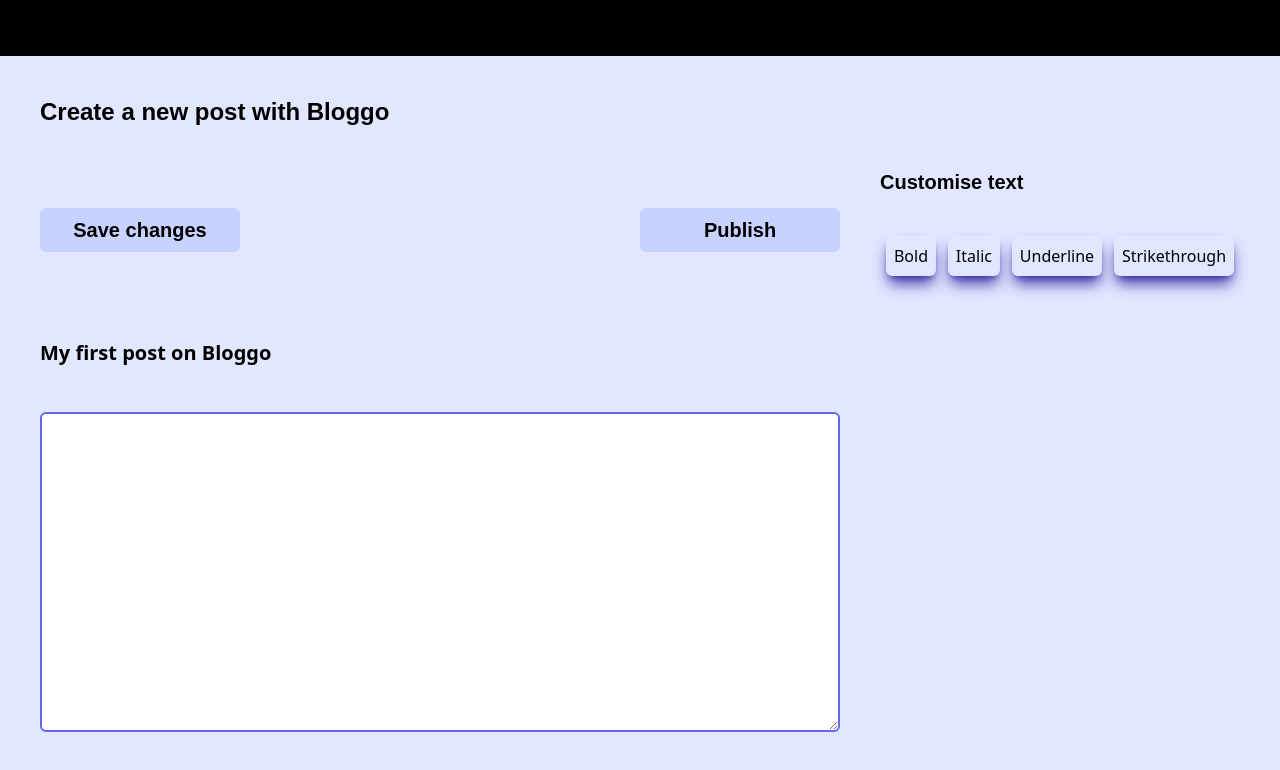
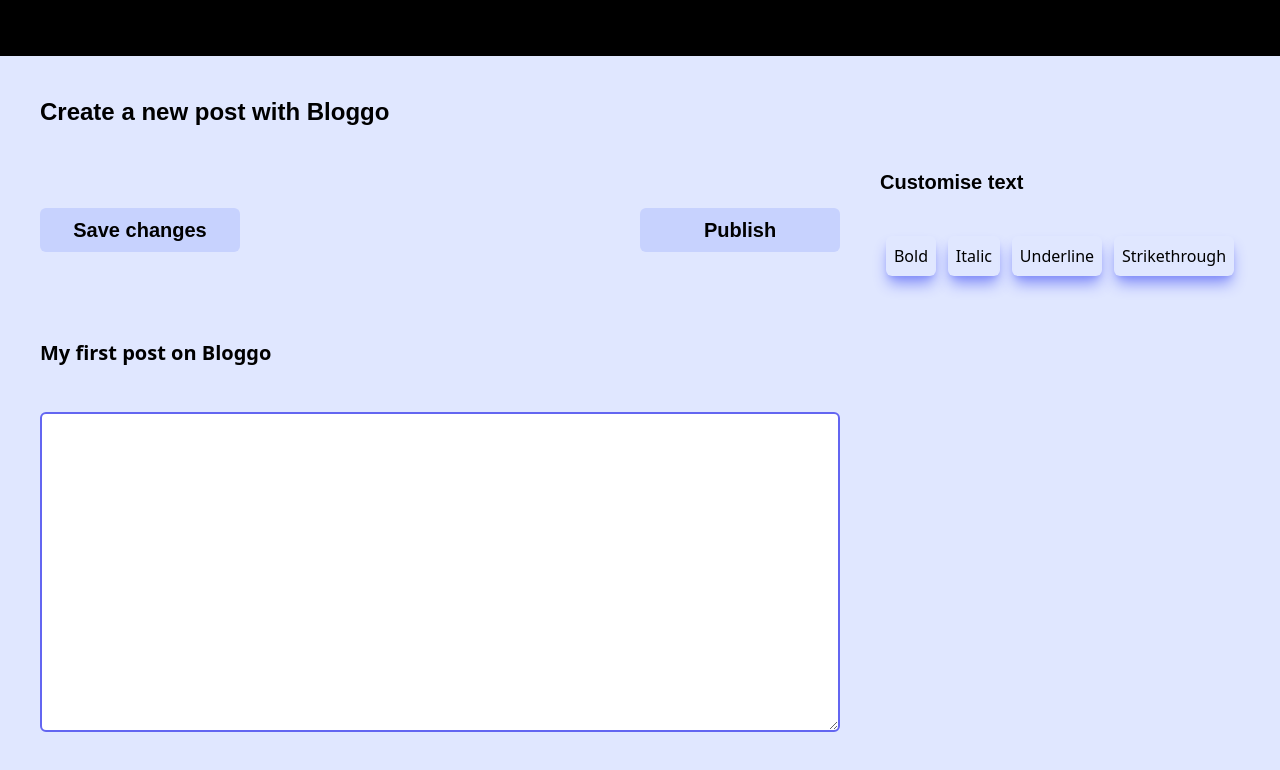
Before and after one commit to solenedel/bloggo, a Next.js app: page /posts/NewPost in a window 1280 px wide. Shown: the top 770 px of the page. Built offline with nearby package versions, Linux system fonts and the light colour scheme; a web font is replaced by a local one; what @mantine/next would draw is missing.

Commit message:
install font awesome

```diff
--- a/package.json
+++ b/package.json
@@ -11,6 +11,10 @@
   "dependencies": {
     "@emotion/react": "^11.10.6",
     "@emotion/server": "^11.10.0",
+    "@fortawesome/fontawesome-svg-core": "^6.4.0",
+    "@fortawesome/free-brands-svg-icons": "^6.4.0",
+    "@fortawesome/free-solid-svg-icons": "^6.4.0",
+    "@fortawesome/react-fontawesome": "^0.2.0",
     "@mantine/core": "^6.0.8",
     "@mantine/hooks": "^6.0.8",
     "@mantine/next": "^6.0.8",
--- a/pages/posts/NewPost.tsx
+++ b/pages/posts/NewPost.tsx
@@ -43,16 +43,16 @@
             </h2>
             <span className="flex w-full justify-around mt-10">
               {' '}
-              <button className="shadow-lg shadow-indigo-800 rounded-md p-2">
+              <button className="hover:shadow-md shadow-lg shadow-indigo-400 rounded-md p-2">
                 Bold
               </button>
-              <button className="shadow-lg shadow-indigo-800 rounded-md p-2">
+              <button className="hover:shadow-md shadow-lg shadow-indigo-400 rounded-md p-2">
                 Italic
               </button>
-              <button className="shadow-lg shadow-indigo-800 rounded-md p-2">
+              <button className="hover:shadow-md shadow-lg shadow-indigo-400 rounded-md p-2">
                 Underline
               </button>
-              <button className="shadow-lg shadow-indigo-800 rounded-md p-2">
+              <button className="hover:shadow-md shadow-lg shadow-indigo-400 rounded-md p-2">
                 Strikethrough
               </button>
             </span>
```
Also changed, not shown: 1 other file (tests, documents, lock files or other folders).
